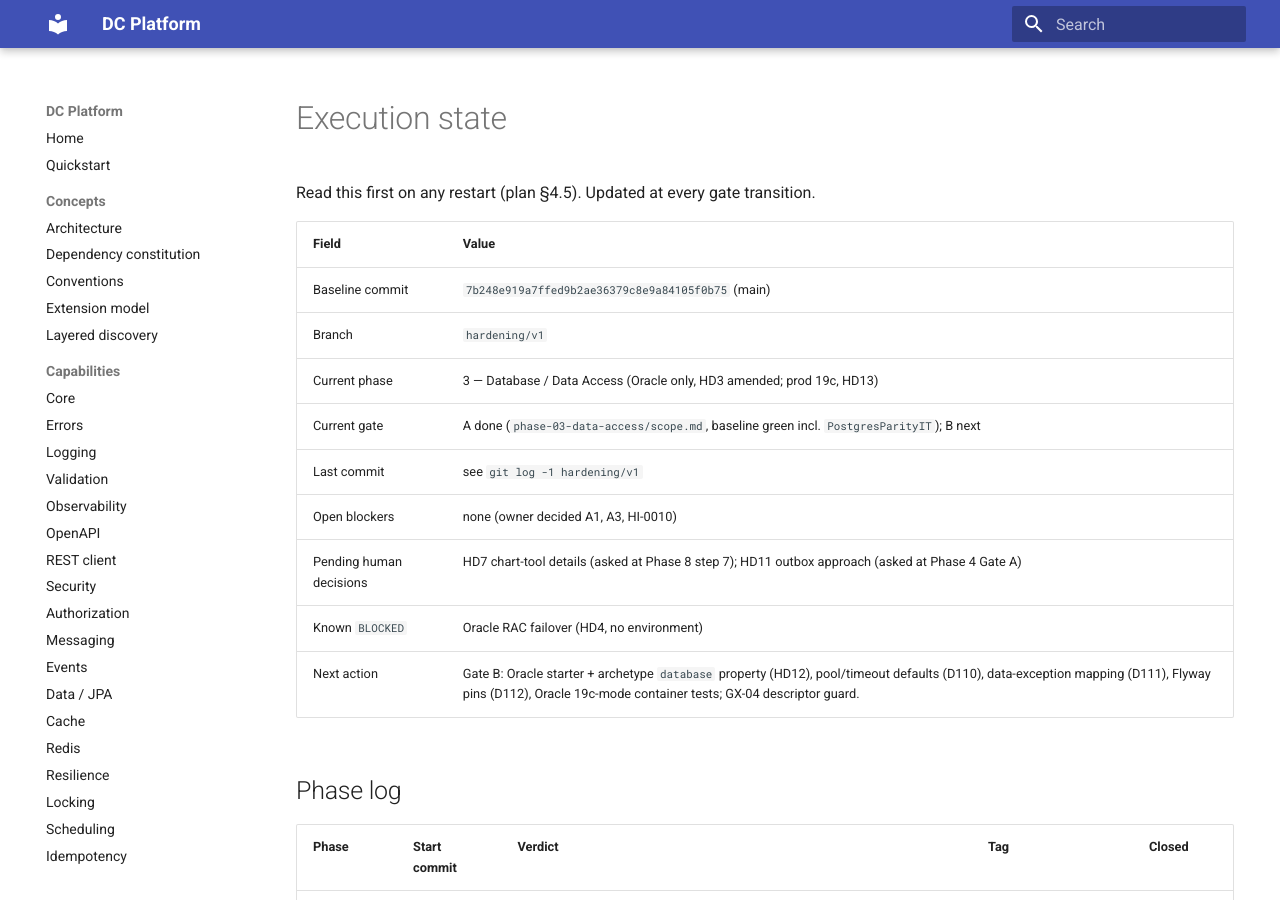
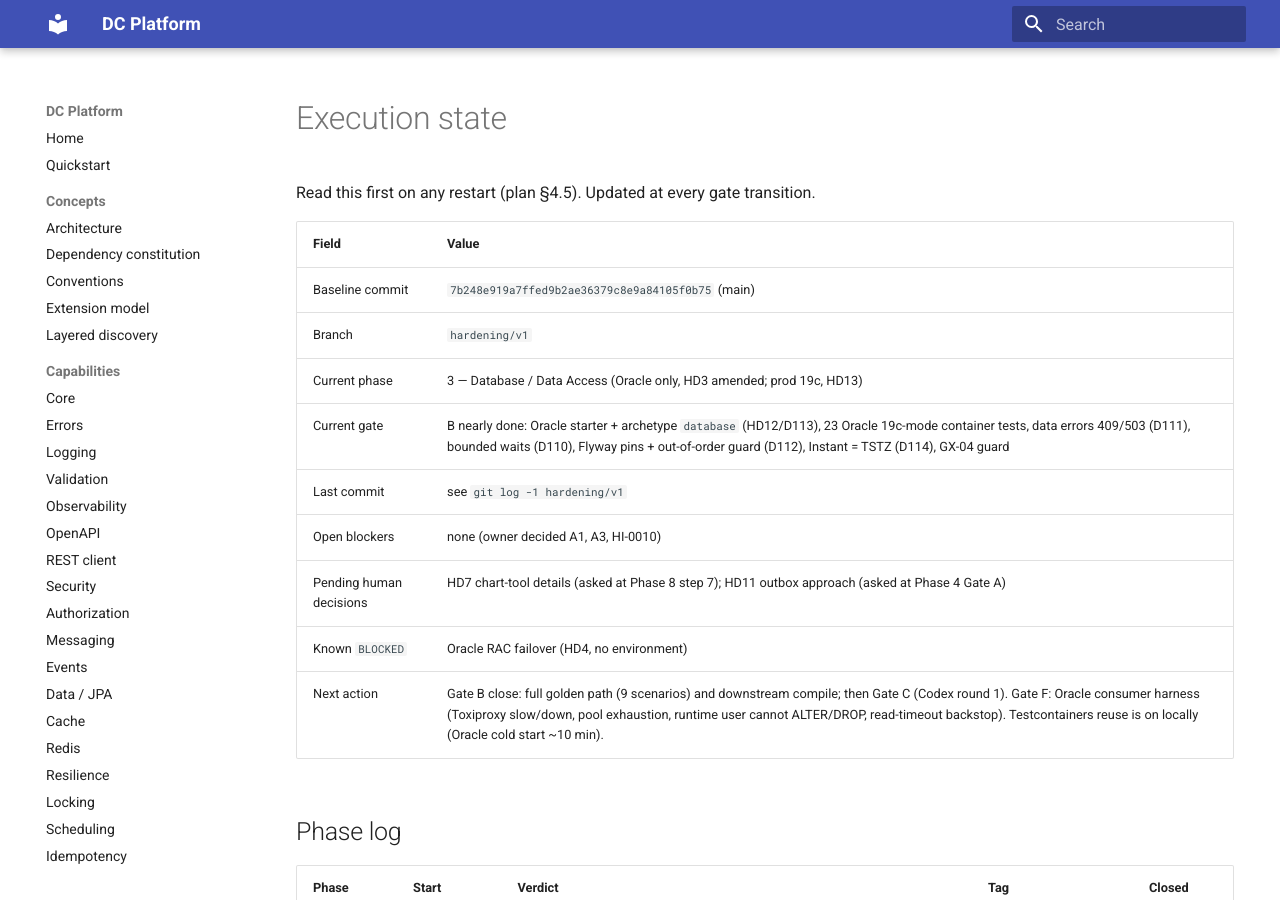
Before and after one commit to muhammadallee/dc-platform, an MkDocs documentation site: the page built from docs/production-readiness/STATE.md, in a window 1280 px wide and 900 px high. Built offline with MkDocs 1.6.1 and Material for MkDocs 9.7.7, drawn with Linux system fonts in a browser that asks for light colours.

Commit message:
docs(hardening): STATE — Phase 3 Gate B progress [hardening phase-03 gate B]
Co-Authored-By: Claude Opus 5.5 <noreply@anthropic.com>

```diff
--- a/docs/production-readiness/STATE.md
+++ b/docs/production-readiness/STATE.md
@@ -7,12 +7,12 @@ Read this first on any restart (plan §4.5). Updated at every gate transition.
 | Baseline commit | `7b248e919a7ffed9b2ae36379c8e9a84105f0b75` (main) |
 | Branch | `hardening/v1` |
 | Current phase | 3 — Database / Data Access (Oracle only, HD3 amended; prod 19c, HD13) |
-| Current gate | A done (`phase-03-data-access/scope.md`, baseline green incl. `PostgresParityIT`); B next |
+| Current gate | B nearly done: Oracle starter + archetype `database` (HD12/D113), 23 Oracle 19c-mode container tests, data errors 409/503 (D111), bounded waits (D110), Flyway pins + out-of-order guard (D112), Instant = TSTZ (D114), GX-04 guard |
 | Last commit | see `git log -1 hardening/v1` |
 | Open blockers | none (owner decided A1, A3, HI-0010) |
 | Pending human decisions | HD7 chart-tool details (asked at Phase 8 step 7); HD11 outbox approach (asked at Phase 4 Gate A) |
 | Known `BLOCKED` | Oracle RAC failover (HD4, no environment) |
-| Next action | Gate B: Oracle starter + archetype `database` property (HD12), pool/timeout defaults (D110), data-exception mapping (D111), Flyway pins (D112), Oracle 19c-mode container tests; GX-04 descriptor guard. |
+| Next action | Gate B close: full golden path (9 scenarios) and downstream compile; then Gate C (Codex round 1). Gate F: Oracle consumer harness (Toxiproxy slow/down, pool exhaustion, runtime user cannot ALTER/DROP, read-timeout backstop). Testcontainers reuse is on locally (Oracle cold start ~10 min). |
 
 ## Phase log
 
```
